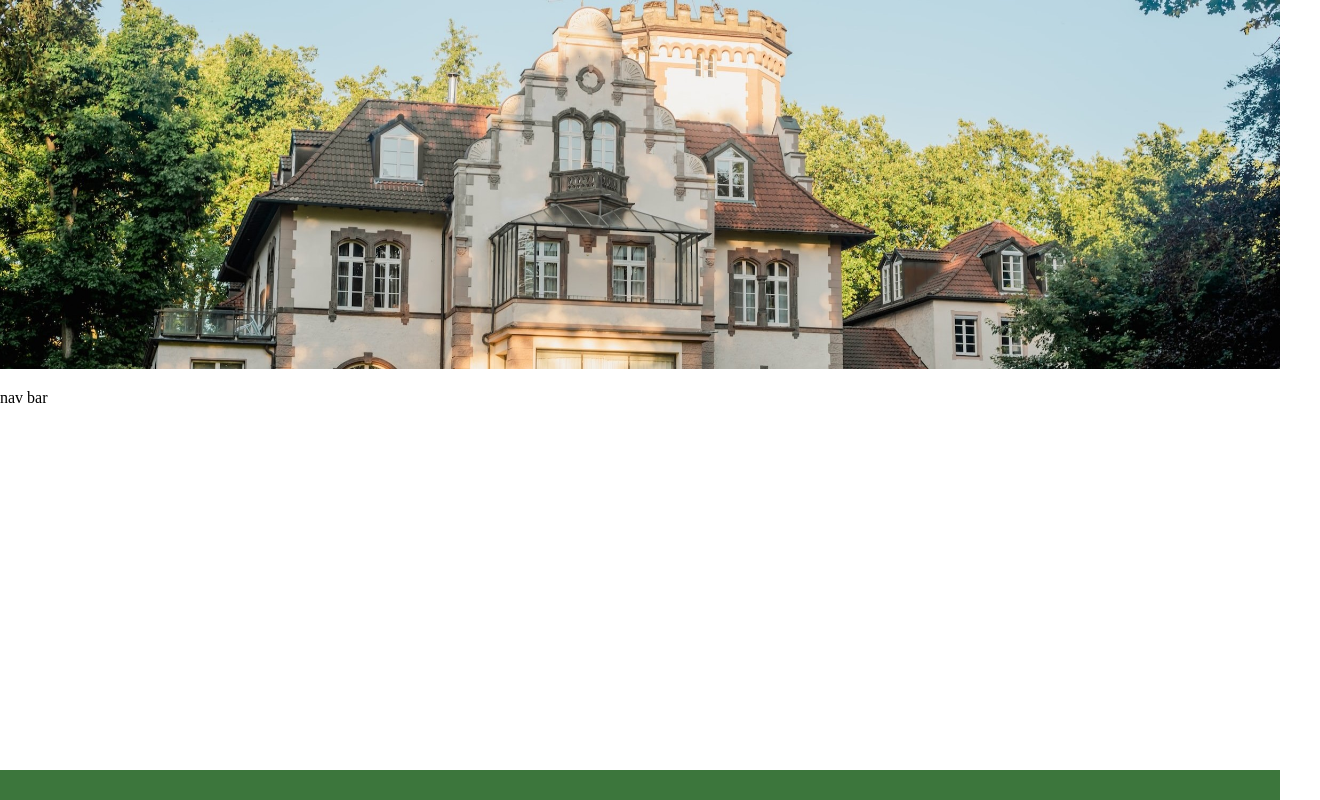
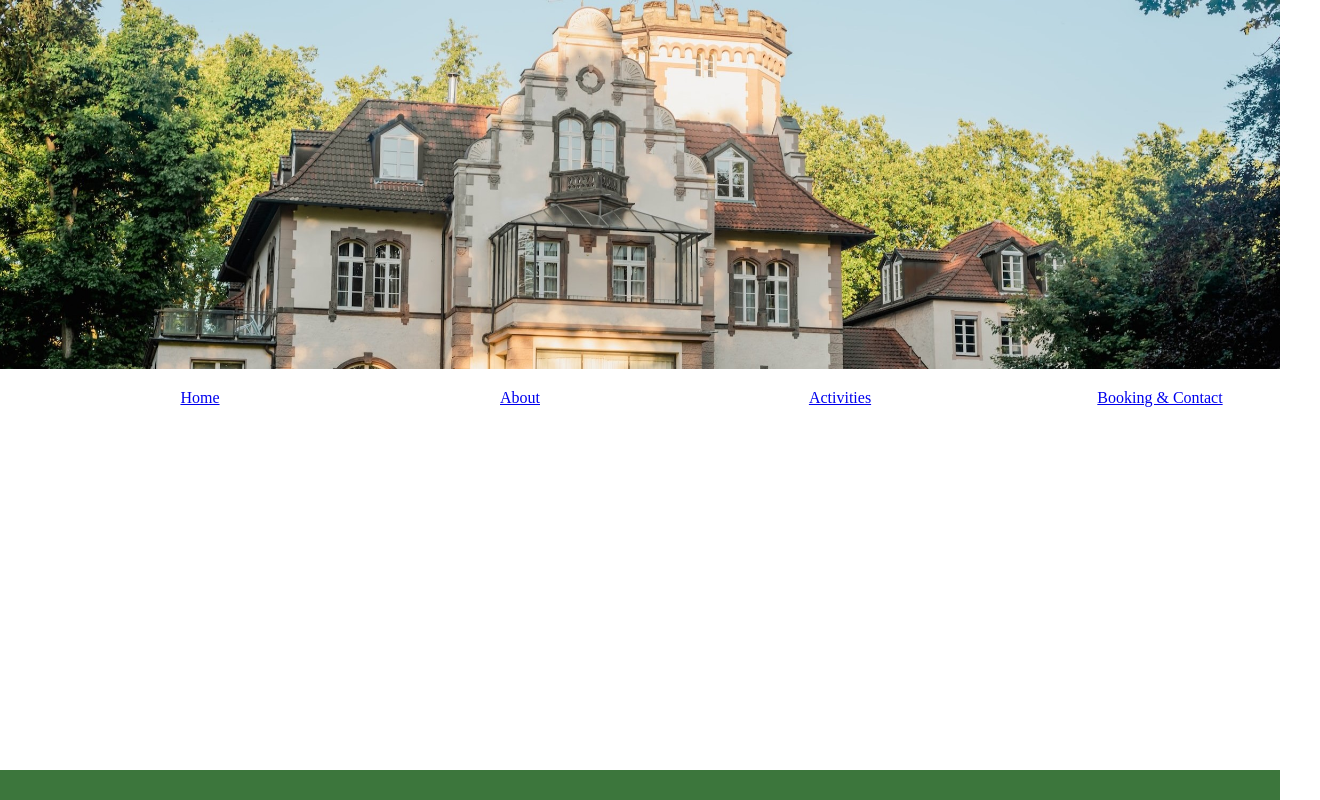
Before and after one commit to sdanimc/whimsy-bnb, a React (Create React App) app: page / in a window 1280 px wide. Shown: the whole page, 1320 px wide, since content can reach past the window. Built offline with nearby package versions, Linux system fonts and the light colour scheme.

Commit message:
added nav bar with basic styling

```diff
--- a/package.json
+++ b/package.json
@@ -8,6 +8,7 @@
     "@testing-library/user-event": "^13.5.0",
     "react": "17.0.2",
     "react-dom": "17.0.2",
+    "react-router-dom": "^6.8.1",
     "react-scripts": "5.0.1",
     "web-vitals": "^2.1.4"
   },
--- a/src/App.js
+++ b/src/App.js
@@ -12,7 +12,6 @@ const [pages] = useState({
   return (
     <div>
       <Header />
-      <Nav />
       <main></main>
       <Footer />
     </div>
--- a/src/components/header/index.js
+++ b/src/components/header/index.js
@@ -1,10 +1,11 @@
 import React from "react";
 import hero from '../../assets/heroimg2.jpg';
+import Nav from "../nav";
 function Header(props){
     return(
 <header>
       <img src={hero} alt="whimsy manor bnb"></img>
-      {/*{props.children}*/}
+      <Nav />
 </header>
     );
 }
--- a/src/components/nav/index.js
+++ b/src/components/nav/index.js
@@ -1,7 +1,16 @@
 import React from "react";
+import { menuItems } from "./menuitems";
 function Nav(props){
     return(
-        <div><p>nav bar</p></div>
+        <nav>
+            <ul className="menus">{menuItems.map((menu, index) => {
+          return (
+            <li className="menu-items" key={index}>
+              <a href={menu.url}>{menu.title}</a>
+            </li>
+          );
+        })}</ul>
+        </nav>
     )
 }
 export default Nav;
--- /dev/null
+++ b/src/components/nav/menuitems.js
@@ -0,0 +1,6 @@
+export const menuItems = [
+    {title: 'Home', url:'/'},
+    {title: 'About', url:'/about'},
+    {title: 'Activities', url:'/activities'},
+    {title: 'Booking & Contact', url:'/bookcontact'},
+]
--- a/src/index.css
+++ b/src/index.css
@@ -3,6 +3,18 @@ body{
 }
 header img {
 width: 100%;
+}
+nav {
+width: 100%;
+}
+nav ul {
+    width: 100%;
+}
+nav ul li {
+    display: inline-block;
+    width: 25%;
+    text-align: center;
+    text-overflow: wrap;
 }
 
 footer{
```
Also changed, not shown: src/components/nav/dropdown.js (added), 1 other file (tests, documents, lock files or other folders).
